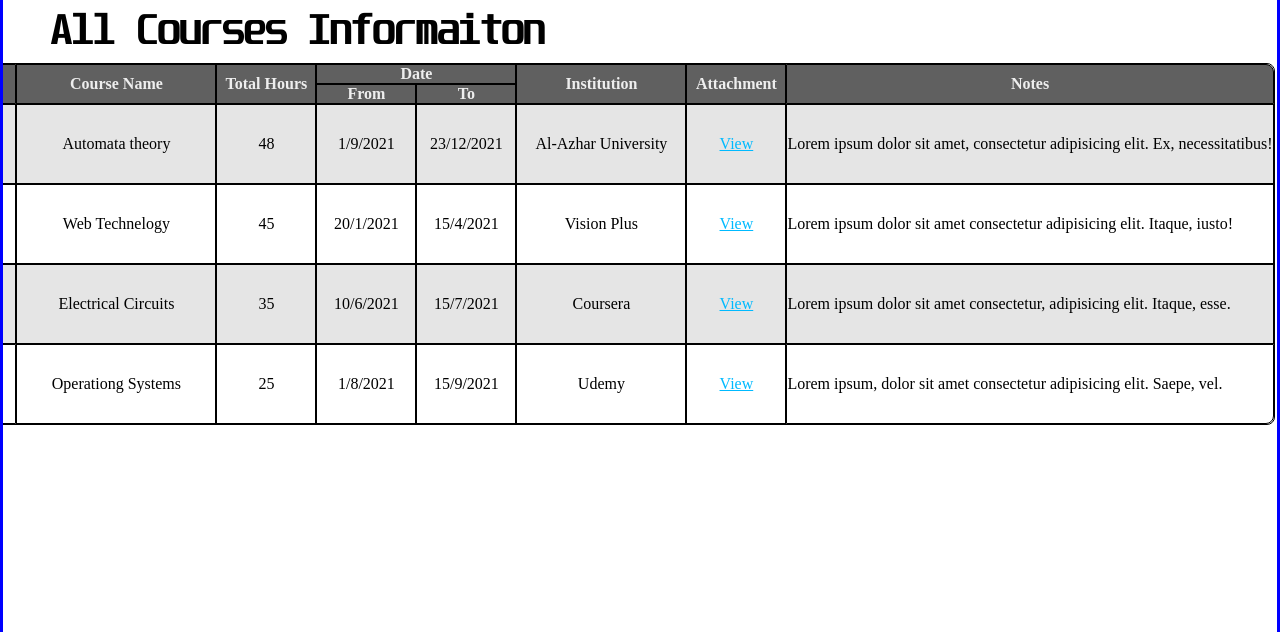
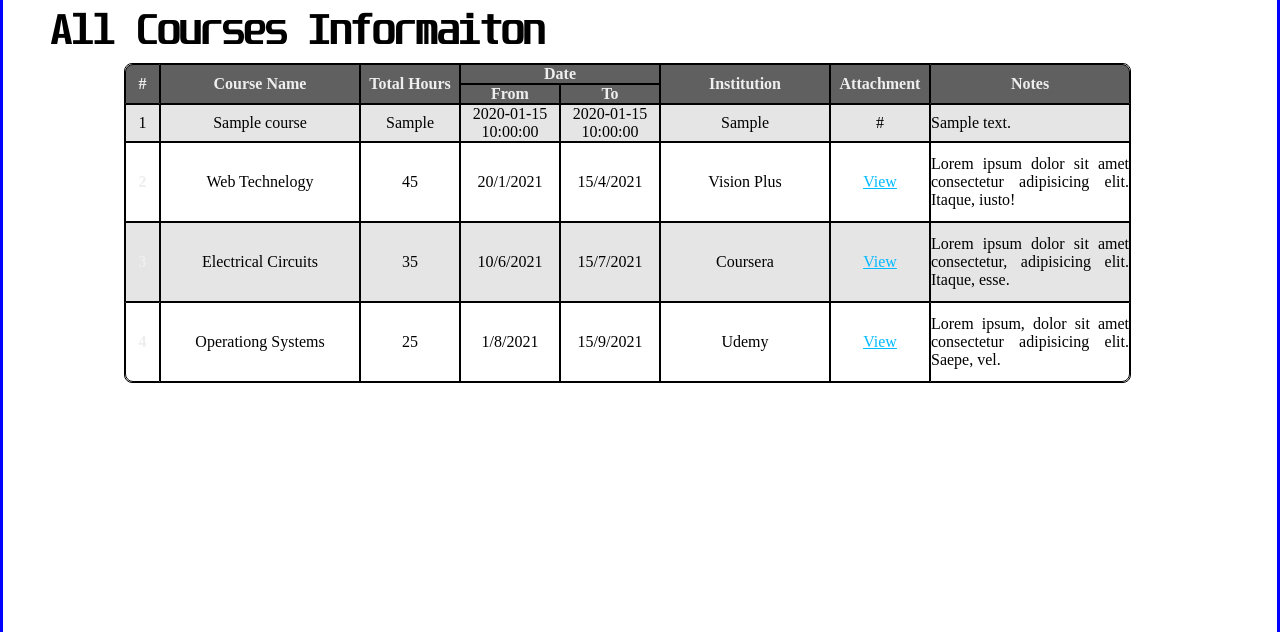
Before and after one commit to ahmedmurtaja/php-university-project, a PHP site: page /ViewCourses.php in a window 1280 px wide. Shown: the part 92-724 px from the top of the page. Run offline with PHP 8.4, Linux system fonts and the light colour scheme; tables that the repository leaves empty or names only in its code hold one stand-in row (values such as "Sample post").

Commit message:
use pdo connection

```diff
--- a/php/ViewCourses.php
+++ b/php/ViewCourses.php
@@ -1,3 +1,9 @@
+<?php
+include_once('../includes/DBconnection.php');
+
+?>
+
+
 <!DOCTYPE html>
 <html lang="en">
 
@@ -21,7 +27,7 @@
             <div class="container">
                 <div class="contain">
                     <ul class="nav-links">
-                       <li><a href="Home.php" >Personal Information</a></li>
+                        <li><a href="Home.php">Personal Information</a></li>
                         <li><a href="#" class="active">Courses Information</a></li>
                         <li><a href="ViewExperience.php">Experience Information</a></li>
                         <li><a href="AddCourse.php">Add Course</a></li>
@@ -37,7 +43,8 @@
     <h1>All Courses Informaiton</h1>
     <div class="courses-content">
 
-    <table  cellpadding="3" style="border-radius: 8px;" cellspacing="0">
+        <table cellpadding="3" style="border-radius: 8px;" cellspacing="0">
+
             <tr class="c">
                 <th rowspan="2" colspan="1" class="horo" id="b1">#</th>
                 <th rowspan="2" colspan="2" width="200px">Course Name</th>
@@ -52,16 +59,69 @@
                 <th width="100px">From</th>
                 <th width="100px">To</th>
             </tr>
-        <tr height="80px" >
-            <th >1</th>
-            <td colspan="2">Automata theory</td>
-            <td colspan="2">48</td>
-            <td>1/9/2021</td>
-            <td>23/12/2021</td>
-            <td colspan="2">Al-Azhar University</td>
-            <td colspan="2"><a href="Course_1View.php" target="_blank">View</a></td>
-            <td >Lorem ipsum dolor sit amet, consectetur adipisicing elit. Ex, necessitatibus!</td>
+            <?php
+            // pdo connection
+            $pdo = new PDO('mysql:host=localhost;dbname=webproject', 'root', '');
+
+            $courses = $pdo->query("SELECT * FROM course");
+            $i = 1;
+            while ($row = $courses->fetch(PDO::FETCH_ASSOC)) {
+            ?>
+                <tr class="c">
+                    <td class="horo"><?php echo $i; ?></td>
+                    <td class="horo" colspan="2"><?php echo $row['name']; ?></td>
+                    <td class="horo" colspan="2"><?php echo $row['hours']; ?></td>
+                    <td class="horo"><?php echo $row['datefrom']; ?></td>
+                    <td class="horo"><?php echo $row['dateto']; ?></td>
+                    <td class="horo" colspan="2"><?php echo $row['ins']; ?></td>
+                    <td class="horo" colspan="2"> <?php echo $row['url']; ?> </td>
+                    <td class="horo"><?php echo $row['note']; ?></td>
                 </tr>
+            <?php
+                $i++;
+            }
+            // $sql = "SELECT * FROM  Course";
+            // $result = mysqli_query($connection, $sql);
+            // if (mysqli_num_rows($result) > 0) {
+            //     $i = 0;
+            //     while ($row = mysqli_fetch_assoc($result)) { // output data of each row
+            //         $courses[$i] = array(
+            //             "id" => $row["id"],
+            //             "name" => $row["name"],
+            //             "total_hours" => $row["hours"],
+            //             "start_date" => $row["datefrom"],
+            //             "end_date" => $row["dateto"],
+            //             "institution" => $row["ins"],
+            //             "attachment" => $row["url"],
+            //             "notes" => $row["note"]
+            //         );
+            //         $i++;
+            //     }
+            // } else
+            //     echo "0 results";
+
+            // for ($i = 0; $i < count($courses); $i++) {
+            //     $id = $courses[$i]["id"];
+            //     $name = $courses[$i]["name"];
+            //     $start_date = $courses[$i]["start_date"];
+            //     $total_hours = $courses[$i]["total_hours"];
+            //     $end_date = $courses[$i]["end_date"];
+            //     $institution = $courses[$i]["institution"];
+            //     $attachment = $courses[$i]["attachment"];
+            //     $notes = $courses[$i]["notes"];
+
+
+            // <tr height="80px" >
+            //     <th >$id</th>
+            //     <td colspan="2">$name</td>
+            //     <td colspan="2">$total_hours</td>
+            //     <td>$start_date</td>
+            //     <td>$end_date</td>
+            //     <td colspan="2">$institution</td>
+            //     <td colspan="2"><a href="Course_1View.php" target="_blank">View</a></td>
+            //     <td >$notes</td>
+            // </tr>'; }
+            ?>
             <tr height="80px">
                 <th>2</th>
                 <td colspan="2">Web Technelogy</td>
@@ -72,7 +132,7 @@
                 <td colspan="2"><a href="Course_2View.php" target="_blank">View</a></td>
                 <td>Lorem ipsum dolor sit amet consectetur adipisicing elit. Itaque, iusto!</td>
             </tr>
-        <tr height="80px" >
+            <tr height="80px">
                 <th>3</th>
                 <td colspan="2">Electrical Circuits</td>
                 <td colspan="2">35</td>
@@ -84,7 +144,7 @@
             </tr>
             <tr height="80px">
                 <th id="b3">4</th>
-            <td colspan="2" >Operationg Systems</td>
+                <td colspan="2">Operationg Systems</td>
                 <td colspan="2">25</td>
                 <td>1/8/2021</td>
                 <td>15/9/2021</td>
```
Lines whose indentation alone changed are shown as unchanged.
